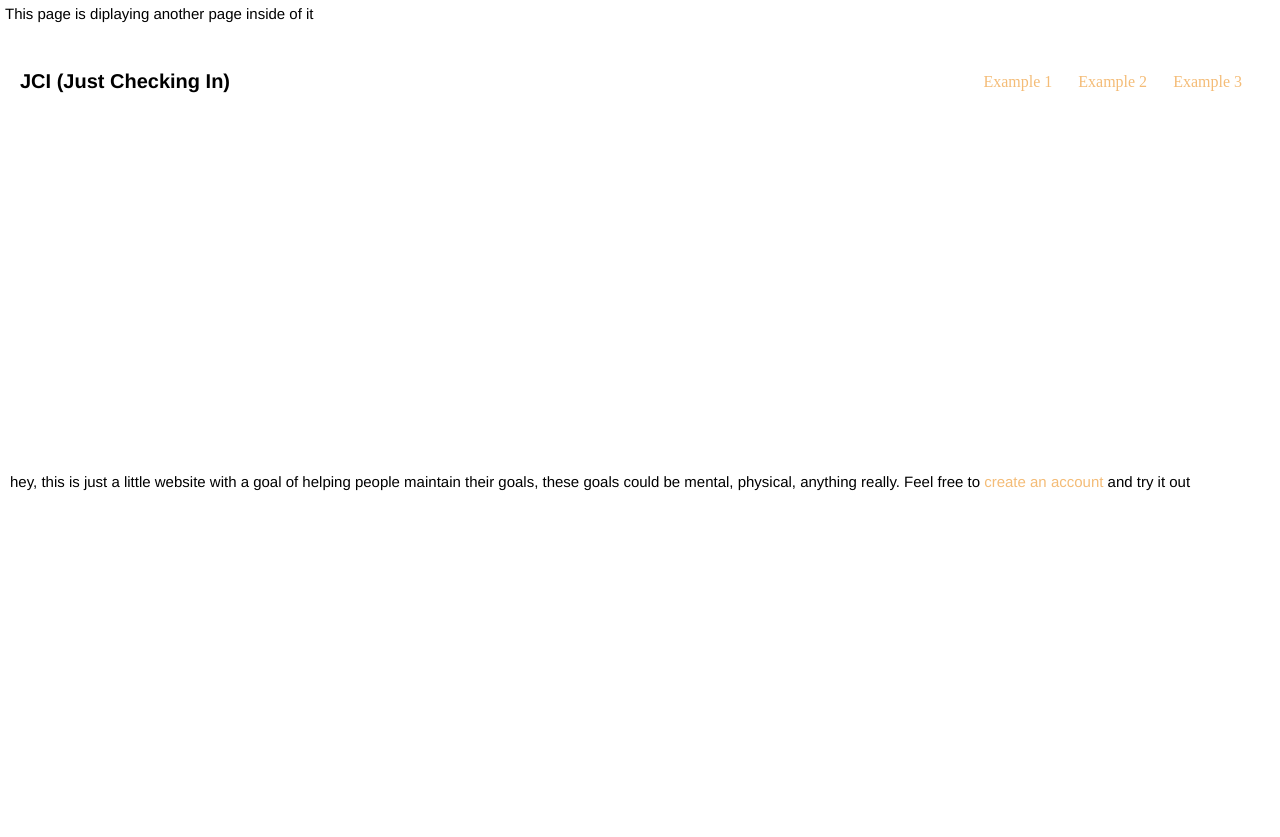
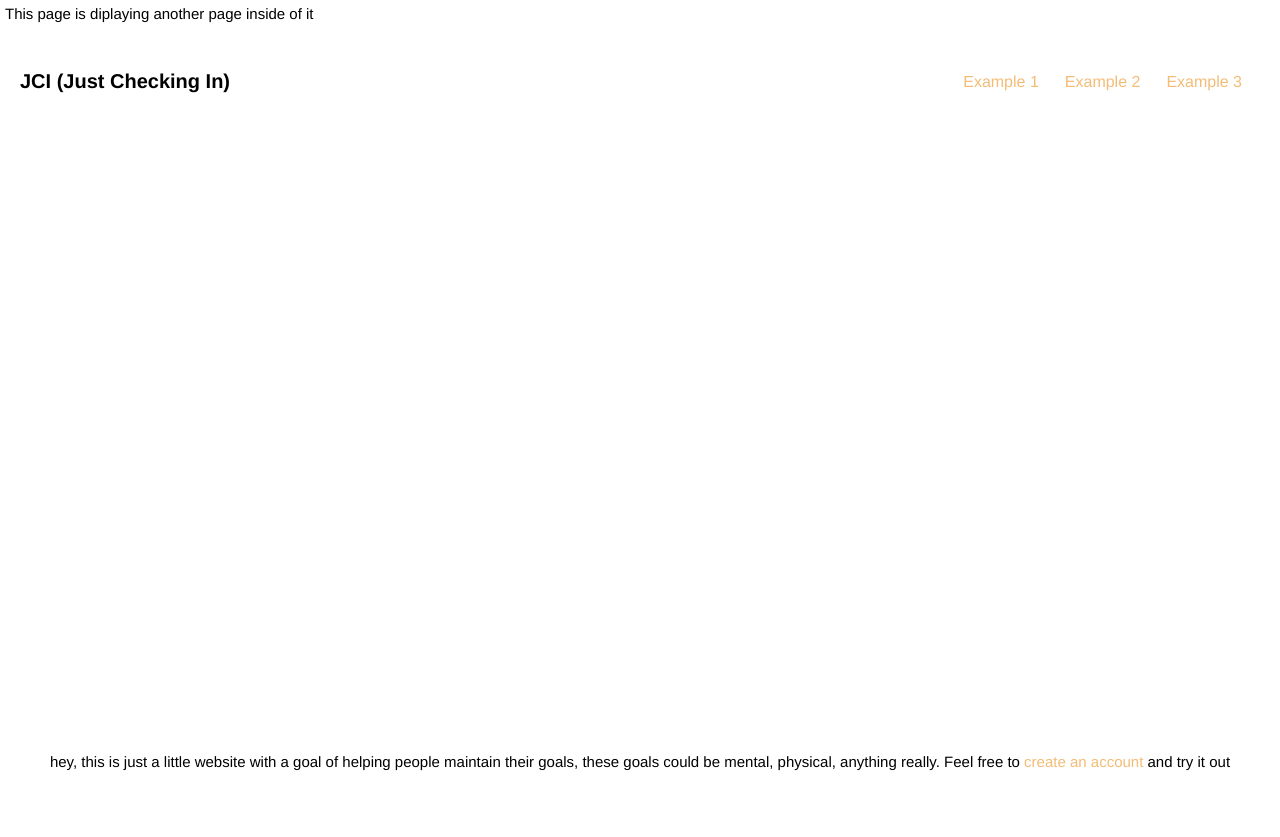
Before and after one commit to NotLawson/goalkeeper, a Flask app: page / in a window 1280 px wide. After the commit the page ends 800 px from the top, so only its background shows below. Run offline with Flask 3, Linux system fonts and the light colour scheme.

Commit message:
Finishing touches to index, restructured base.html

```diff
--- a/static/css/main.css
+++ b/static/css/main.css
@@ -2,9 +2,6 @@
 body {
     overflow: hidden;
     margin: 0;
-}
-
-.container {
     display: flex;
     flex-direction: column;
     height: 100vh; /* full screen height */
@@ -24,6 +21,7 @@ H1, H2, H3 {
 }
 
 a {
+    font-family: "Helvetica Neue", Arial, sans-serif;
     color: rgb(244, 188, 119) !important;
     text-decoration: none !important;
 }
@@ -66,5 +65,7 @@ a:hover {
     display: flex;
     overflow: hidden;
     height: 100%;
-    align-items: center;
+    align-items: flex-end;
+    justify-content: center;
+    padding-bottom: 20px;
 }
--- a/templates/base.html
+++ b/templates/base.html
@@ -5,10 +5,21 @@
         <!--Imports-->
         {% block imports %}{% endblock %}
         <link rel="stylesheet" href="/static/css/main.css">
+        <meta name="viewport" content="width=device-width, initial-scale=1" />
     </head>
     <body>
-        <!---Navbar-->
-        <!---Body-->
+        <div class="navbar">
+            <h1>JCI (Just Checking In)</h1>
+
+            <div class="navbar-links">
+                <a href="#">Example 1</a>
+                <a href="#">Example 2</a>
+                <a href="#">Example 3</a>
+            </div>
+        </div>
+
+        <div class='custom-body'>
         {% block body %}{% endblock %}
+        </div>
     </body>
 </html>
--- a/templates/index.html
+++ b/templates/index.html
@@ -4,28 +4,11 @@
     <link rel="stylesheet" href="/static/css/main.css">
 {% endblock %}
 {% block body %}
-    <div class="container">
-        <div class="navbar">
-            <h1>JCI (Just Checking In)</h1>
 
-            <div class="navbar-links">
-                <a href="#">Example 1</a>
-                <a href="#">Example 2</a>
-                <a href="#">Example 3</a>
-            </div>
-        </div>
-
-        <div class='custom-body'>
-        <p style="margin: 10px; text-align: center;">
+<p style="margin: 10px; text-align: center;">
             hey, this is just a little website with a goal of helping people maintain their goals, these goals could be mental, physical, anything really. Feel free to
             <a href="/create-an-account">create an account</a>
             and try it out
         </p>
 
-        </div>
-
-
-
-
-    </div>
 {% endblock %}
```
Also changed, not shown: other parts of static/css/main.css (+1 -0 lines).
